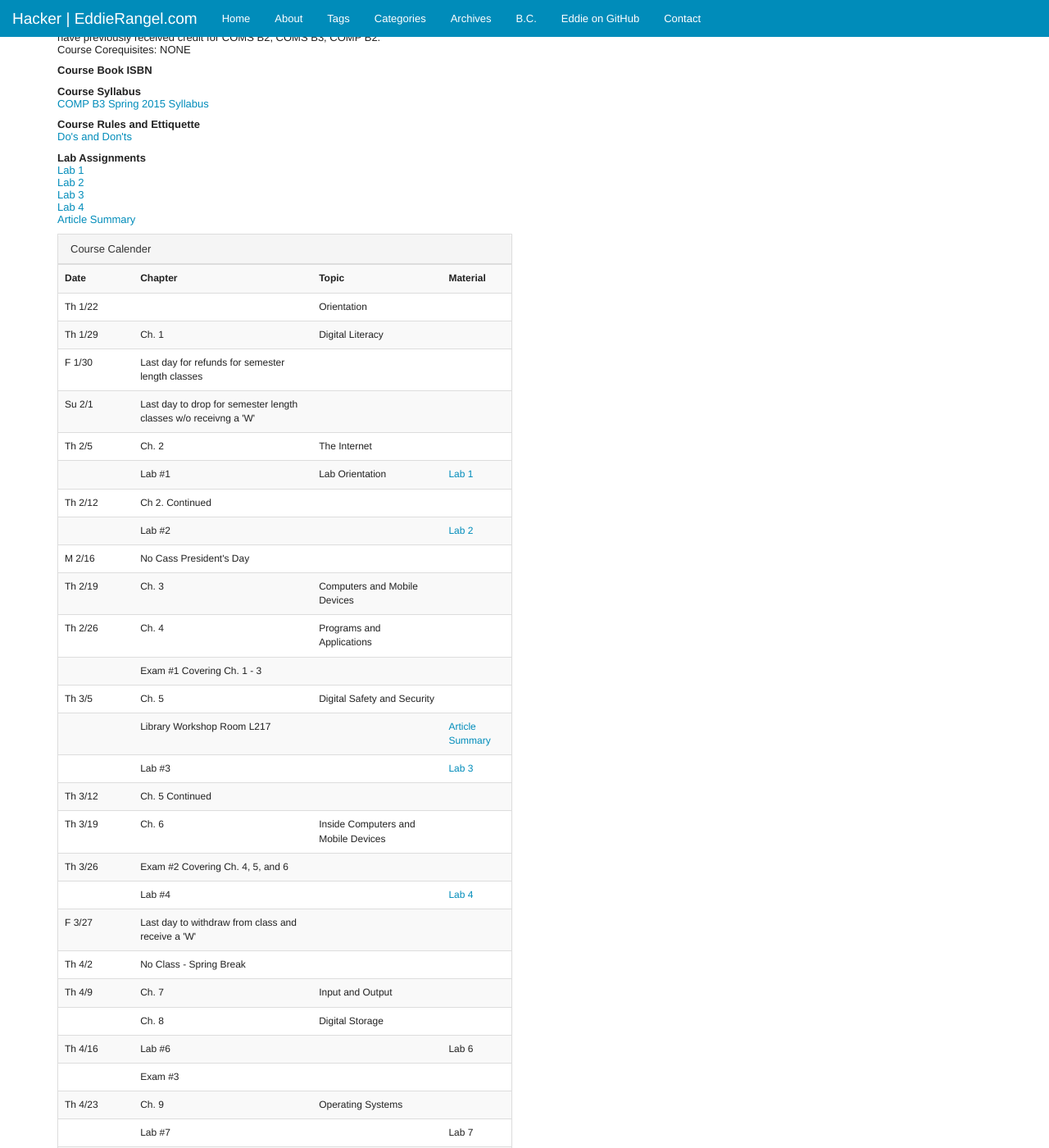
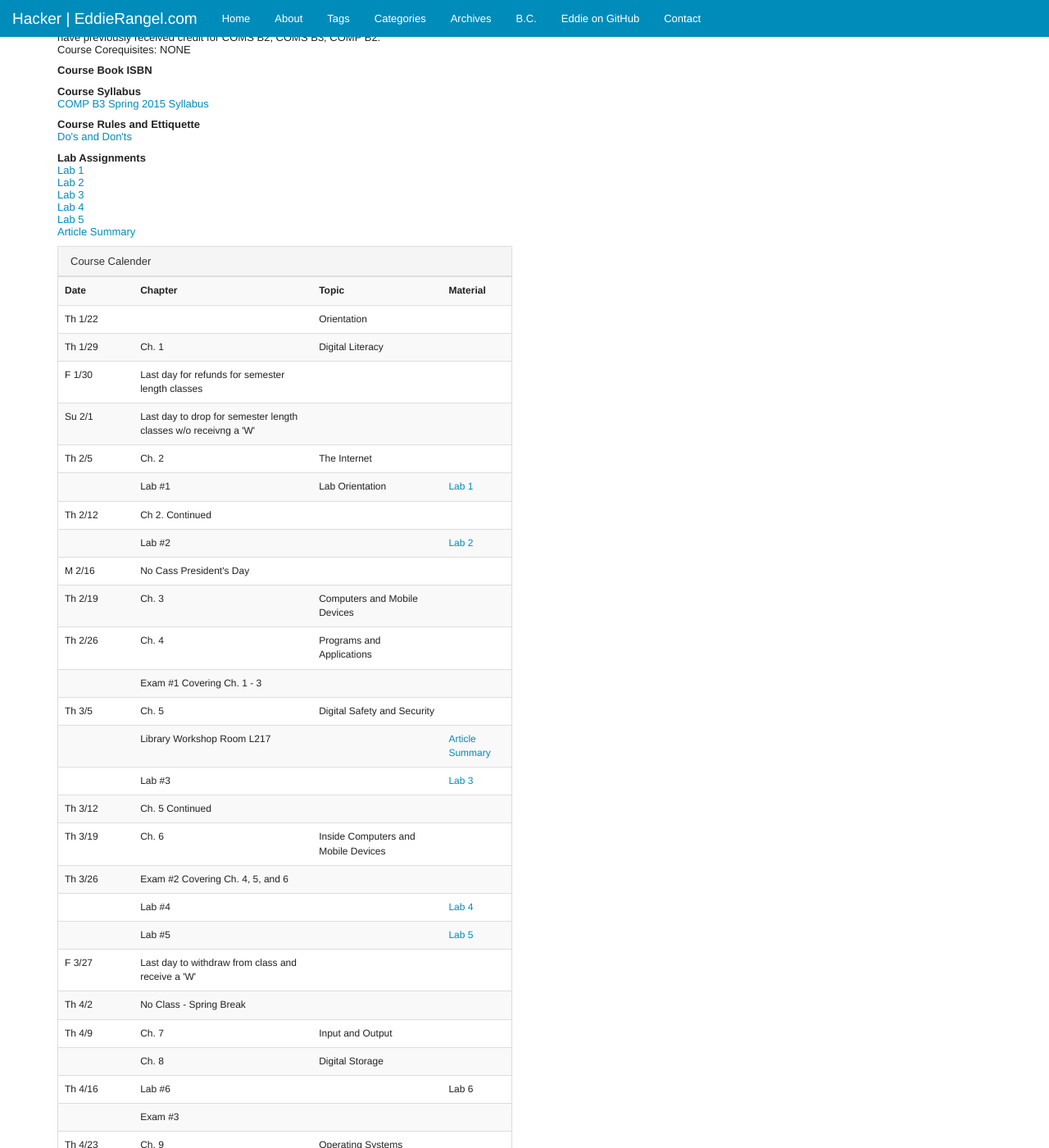
Before and after one commit to erangeljr/eddierangel.com, a Jekyll site: the page built from bc/index.html, in a window 1280 px wide and 1400 px high, scrolled down 436 px. Shown: the whole window at 82% size. Built offline with Jekyll 4.4.1, drawn with Linux system fonts in a browser that asks for light colours; Markdown is read by kramdown in place of the engine named in the settings.

Commit message:
Adding Lab 5 Content

```diff
--- a/_includes/compb3.html
+++ b/_includes/compb3.html
@@ -14,6 +14,7 @@
           <a href="{{ site.url }}/bc/content/COMP B3 Lab 2.pdf">Lab 2</a></br>
           <a href="{{ site.url }}/bc/content/COMP B3 Lab 3.pdf">Lab 3</a></br>
           <a href="{{ site.url }}/bc/content/COMP B3 Lab 4.pdf">Lab 4</a></br>
+          <a href="{{ site.url }}/bc/content/COMP B3 Lab 5.pdf">Lab 5</a></br>
           <a href="{{ site.url }}/bc/content/COMP B3 Article Summary.pdf">Article Summary</a></p>
 
     </div>
@@ -147,6 +148,13 @@
             <td><a href="{{ site.url }}/bc/content/COMP B3 Lab 4.pdf">Lab 4</a></td>
           </tr>
           <tr>
+            <td></td>
+            <td>Lab #5</td>
+            <td></td>
+            <td><a href="{{ site.url }}/bc/content/COMP B3 Lab 5.pdf">Lab 5</a></td>
+          </tr>
+
+          <tr>
             <td>F 3/27</td>
             <td>Last day to withdraw from class and receive a 'W'</td>
             <td></td>
```
Also changed, not shown: 1 other file.
